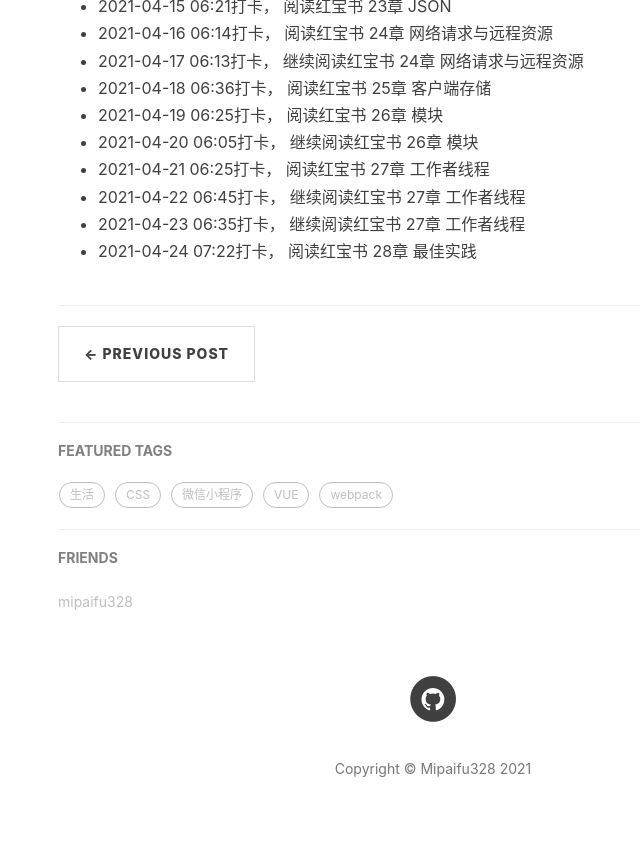
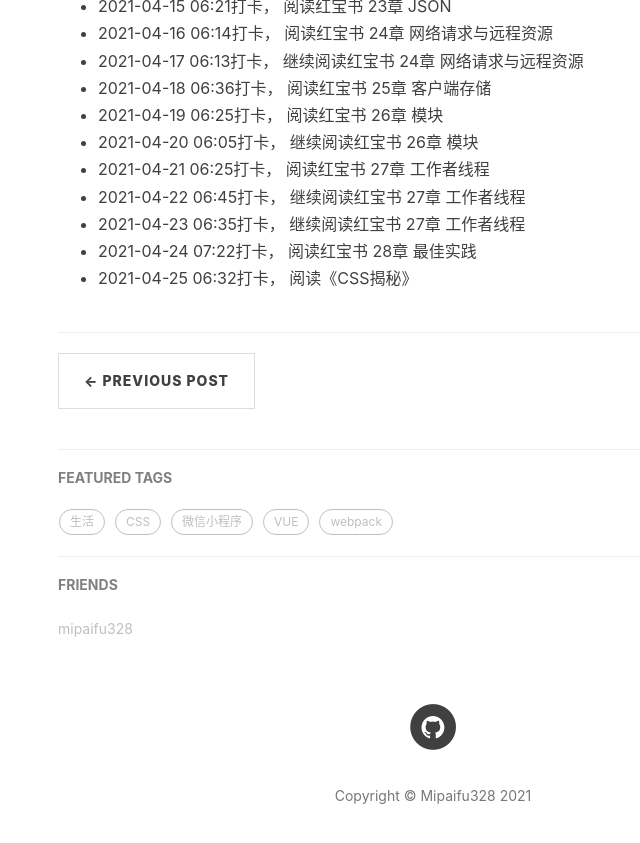
Before and after one commit to mipaifu328/mipaifu328.github.io, a Jekyll site: the page built from _posts/2021-04-09-morning-read.md, in a window 1280 px wide and 900 px high, scrolled down 792 px. Shown: the top 843 px of the window, without its empty margins (207-847 px from the left). Built offline with Jekyll 4.4.1, drawn with Linux system fonts in a browser that asks for light colours; nearby versions of some CDN libraries; comment, search, counter and statistics services are not loaded.

Commit message:
2021-04-25 晨读

```diff
--- a/_posts/2021-04-09-morning-read.md
+++ b/_posts/2021-04-09-morning-read.md
@@ -26,3 +26,4 @@ tag:
 - 2021-04-22 06:45打卡， 继续阅读红宝书 27章 工作者线程
 - 2021-04-23 06:35打卡， 继续阅读红宝书 27章 工作者线程
 - 2021-04-24 07:22打卡， 阅读红宝书 28章 最佳实践
+- 2021-04-25 06:32打卡， 阅读《CSS揭秘》
```
